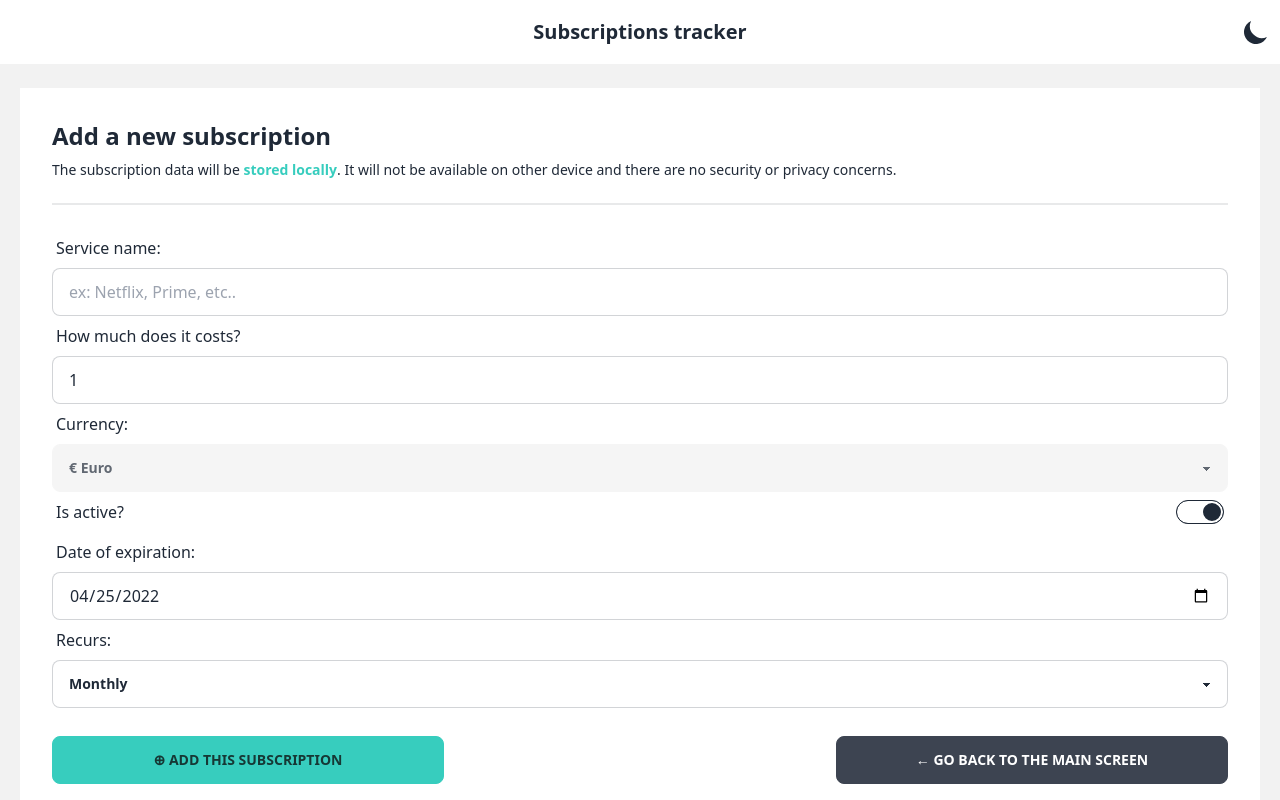
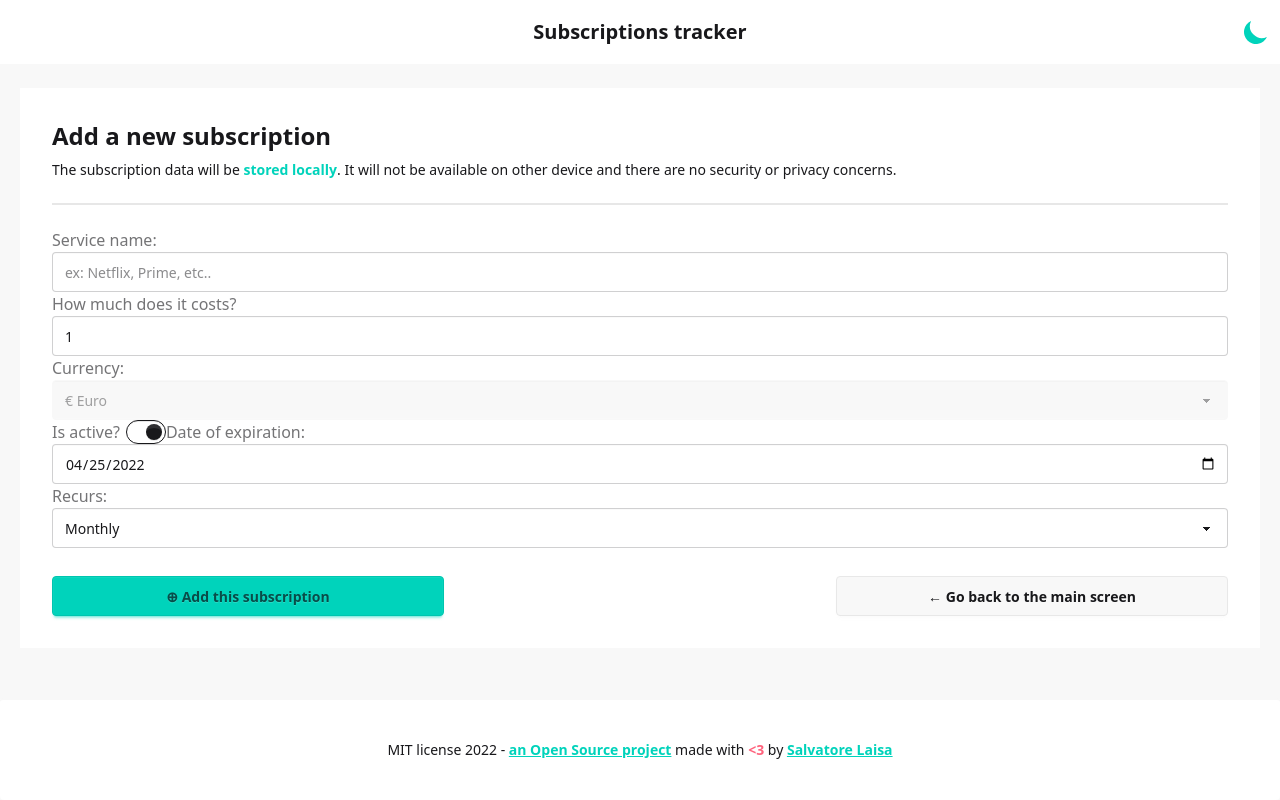
Before and after one commit to moebiusmania/subs-tracker, a Nuxt app: page /add in a window 1280 px wide. Shown: the top 800 px of the page. Built offline with nearby package versions, Linux system fonts and the light colour scheme.

Commit message:
fix: recent daisy ui updates

```diff
--- a/components/Form.vue
+++ b/components/Form.vue
@@ -103,7 +103,7 @@ const onSubmit = (event: Event): void => {
       <option value="yearly">Yearly</option>
     </select>
 
-    <div class="mt-7 flex flex-col gap-5 md:flex-row md: justify-between">
+    <div class="mt-7 flex flex-col gap-5 md:flex-row md:justify-between">
       <button class="btn btn-accent w-full md:w-1/2 lg:w-1/3">
         ⊕ Add this subscription
       </button>
--- a/components/Header.vue
+++ b/components/Header.vue
@@ -57,7 +57,7 @@ const handleTheme = (): void => {
           xmlns="http://www.w3.org/2000/svg"
           viewBox="0 0 20 20"
           fill="currentColor"
-          class="accent-content"
+          class="text-accent"
         >
           <path
             d="M10 2a1 1 0 011 1v1a1 1 0 11-2 0V3a1 1 0 011-1zm4 8a4 4 0 11-8 0 4 4 0 018 0zm-.464 4.95l.707.707a1 1 0 001.414-1.414l-.707-.707a1 1 0 00-1.414 1.414zm2.12-10.607a1 1 0 010 1.414l-.706.707a1 1 0 11-1.414-1.414l.707-.707a1 1 0 011.414 0zM17 11a1 1 0 100-2h-1a1 1 0 100 2h1zm-7 4a1 1 0 011 1v1a1 1 0 11-2 0v-1a1 1 0 011-1zM5.05 6.464A1 1 0 106.465 5.05l-.708-.707a1 1 0 00-1.414 1.414l.707.707zm1.414 8.486l-.707.707a1 1 0 01-1.414-1.414l.707-.707a1 1 0 011.414 1.414zM4 11a1 1 0 100-2H3a1 1 0 000 2h1z"
@@ -70,7 +70,7 @@ const handleTheme = (): void => {
           xmlns="http://www.w3.org/2000/svg"
           viewBox="0 0 20 20"
           fill="currentColor"
-          class="accent-content"
+          class="text-accent"
         >
           <path
             d="M17.293 13.293A8 8 0 016.707 2.707a8.001 8.001 0 1010.586 10.586z"
--- a/components/List.vue
+++ b/components/List.vue
@@ -64,7 +64,7 @@ const toggleActive = (index: number): void => {
       </article>
     </section>
     <Backup />
-    <button class="btn w-full mt-7 btn-error modal-button" @click="deleteAll">
+    <button class="btn w-full mt-7 btn-error" @click="deleteAll">
       ⊗ {{ i18n.delete }}
     </button>
   </Container>
--- a/components/Stat.vue
+++ b/components/Stat.vue
@@ -8,7 +8,7 @@ defineProps<{
 
 <template>
   <div class="stats shadow w-full">
-    <div class="stat">
+    <div class="stat bg-base-100">
       <div class="stat-title">{{ title }}</div>
       <div class="stat-value">{{ value }}</div>
       <div class="stat-desc">{{ description }}</div>
--- a/libs/index.ts
+++ b/libs/index.ts
@@ -1,5 +1,5 @@
 import { format } from "date-fns";
-import { Subscription } from "./types";
+import type { Subscription } from "./types";
 
 const formatDate = (value: Date): string => format(value, "yyyy-MM-dd");
 
@@ -29,6 +29,13 @@ const getYearlyCost = (data: Subscription[]): number => {
   return parseFloat(value);
 };
 
-const getTranslation = (key: string, value: any): string => key.replace("{{value}}", value);
+const getTranslation = (key: string, value: any): string =>
+  key.replace("{{value}}", value);
 
-export { getInactives, getMonthlyCost, getYearlyCost, formatDate, getTranslation };
+export {
+  getInactives,
+  getMonthlyCost,
+  getYearlyCost,
+  formatDate,
+  getTranslation,
+};
--- a/libs/mocks.ts
+++ b/libs/mocks.ts
@@ -1,4 +1,4 @@
-import { Subscription } from "./types";
+import type { Subscription } from "./types";
 
 export const subs: Subscription[] = [
   {
--- a/libs/storage.ts
+++ b/libs/storage.ts
@@ -1,4 +1,4 @@
-import { AppState } from "./types";
+import type { AppState } from "./types";
 
 const KEY: string = "subs-tracker";
 
--- a/nuxt.config.ts
+++ b/nuxt.config.ts
@@ -1,6 +1,12 @@
 // https://nuxt.com/docs/api/configuration/nuxt-config
+import tailwindcss from "@tailwindcss/vite";
+
 export default defineNuxtConfig({
-  compatibilityDate: '2024-04-03',
+  compatibilityDate: "2024-04-03",
   devtools: { enabled: true },
-  modules: ['@pinia/nuxt', '@nuxtjs/tailwindcss'],
-})
+  modules: ["@pinia/nuxt"],
+  vite: {
+    plugins: [tailwindcss()],
+  },
+  css: ["./public/tailwind.css"],
+});
--- /dev/null
+++ b/public/tailwind.css
@@ -0,0 +1,2 @@
+@import "tailwindcss";
+@plugin "daisyui";
--- a/stores/index.ts
+++ b/stores/index.ts
@@ -1,4 +1,3 @@
-
 import type { AppState, Subscription } from "./../libs/types";
 import { subs as mock } from "./../libs/mocks";
 
@@ -35,7 +34,7 @@ export const useMainStore = defineStore("app", {
       const actives: number = items.filter(
         (e: Subscription) => e.isActive
       ).length;
-      items[index].isActive = actives > 1 ? !items[index].isActive : true;
+      items[index]!.isActive = actives > 1 ? !items[index]!.isActive : true;
       this.data = items;
     },
     setTheme(value: "light" | "dark"): void {
--- a/tailwind.config.js
+++ /dev/null
@@ -1,10 +0,0 @@
-module.exports = {
-  theme: {
-    extend: {},
-  },
-  daisyui: {
-    //themes: ["dark", "light"],
-    themes: ["light", "dark"],
-  },
-  plugins: [require("daisyui")],
-};
```
Also changed, not shown: package.json (+5 -4 lines), 1 other file (tests, documents, lock files or other folders).
